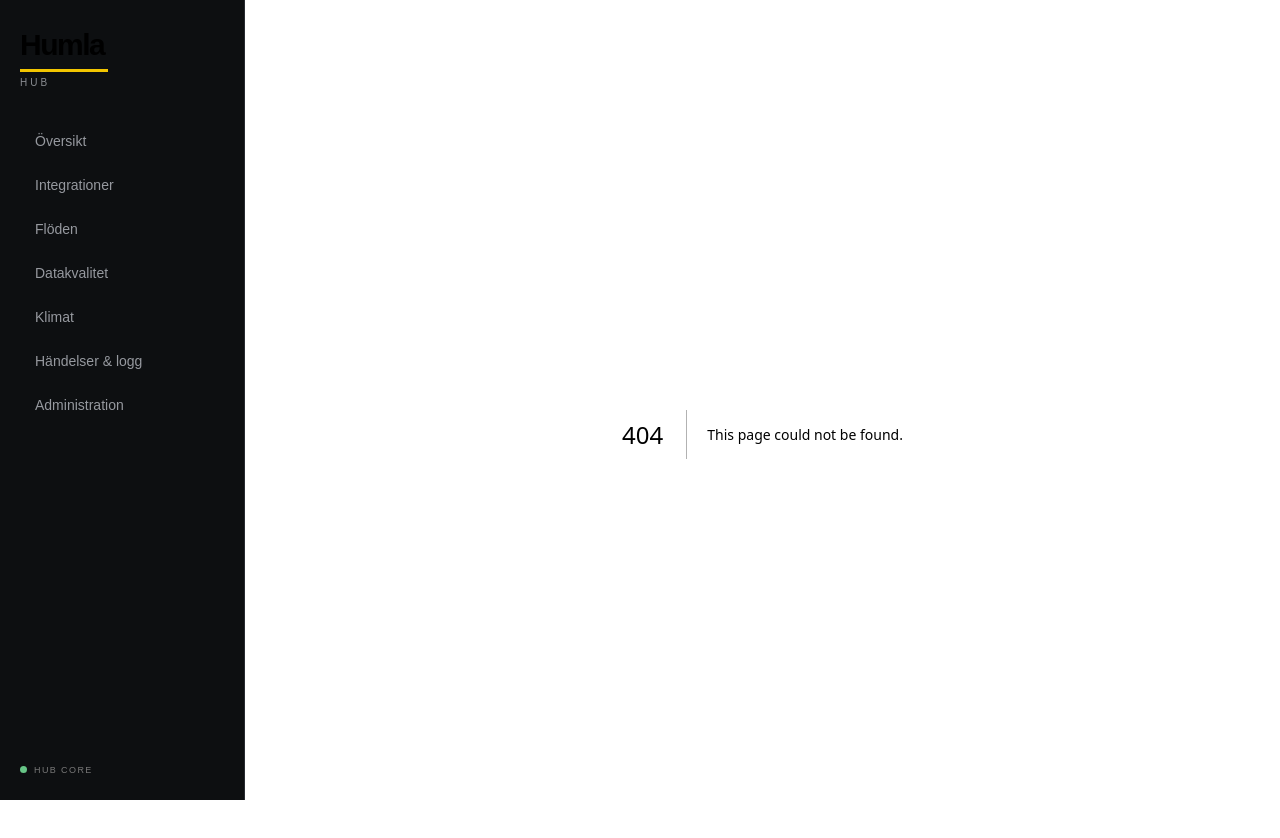
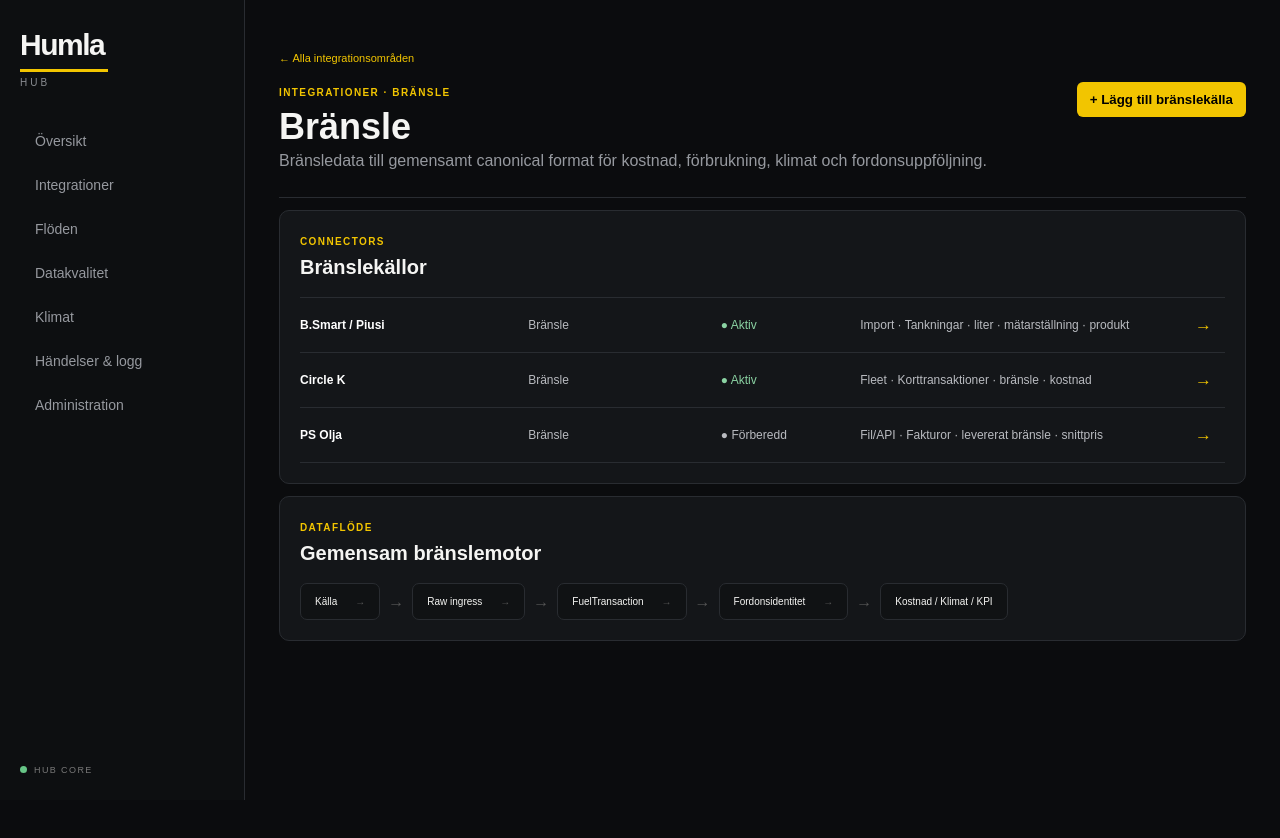
Before and after one commit to Mikeknutsson/Humla, a Next.js app: page /integrationer/bransle in a window 1280 px wide. Before the commit this address had no page. Shown: the top 838 px of the page. After the commit the page ends 800 px from the top, so only its background shows below. Built offline with nearby package versions, Linux system fonts and the light colour scheme.

Commit message:
Add fuel integration workspace

```diff
--- /dev/null
+++ b/src/app/integrationer/bransle/page.tsx
@@ -0,0 +1,3 @@
+import Link from "next/link";
+const connectors=[["B.Smart / Piusi","Aktiv","Import","Tankningar · liter · mätarställning · produkt"],["Circle K","Aktiv","Fleet","Korttransaktioner · bränsle · kostnad"],["PS Olja","Förberedd","Fil/API","Fakturor · levererat bränsle · snittpris"]];
+export default function Page(){return <><Link href="/integrationer" className="backlink">← Alla integrationsområden</Link><header className="topbar"><div><span className="eyebrow">INTEGRATIONER · BRÄNSLE</span><h1>Bränsle</h1><p>Bränsledata till gemensamt canonical format för kostnad, förbrukning, klimat och fordonsuppföljning.</p></div><button>+ Lägg till bränslekälla</button></header><section className="section"><span className="label">CONNECTORS</span><h2>Bränslekällor</h2><div className="table">{connectors.map(r=><div className="tr" key={r[0]}><strong>{r[0]}</strong><span>Bränsle</span><span className={r[1]==="Aktiv"?"green":""}>● {r[1]}</span><span>{r[2]} · {r[3]}</span><b className="arrow">→</b></div>)}</div></section><section className="section"><span className="label">DATAFLÖDE</span><h2>Gemensam bränslemotor</h2><div className="pipeline"><span>Källa</span><b>→</b><span>Raw ingress</span><b>→</b><span>FuelTransaction</span><b>→</b><span>Fordonsidentitet</span><b>→</b><span>Kostnad / Klimat / KPI</span></div></section></>}
```
